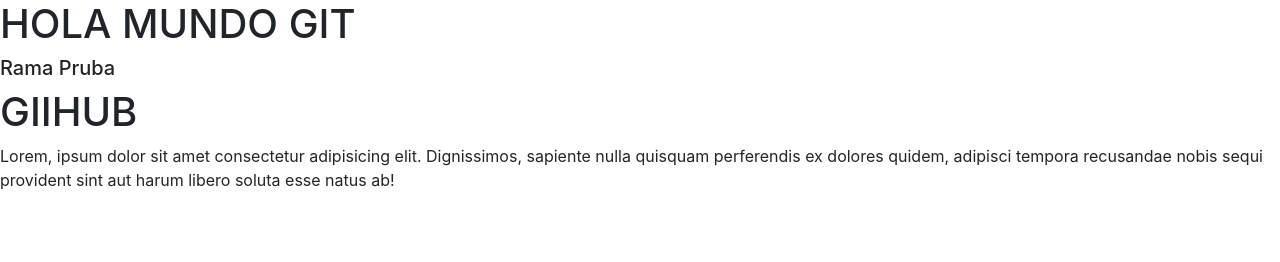
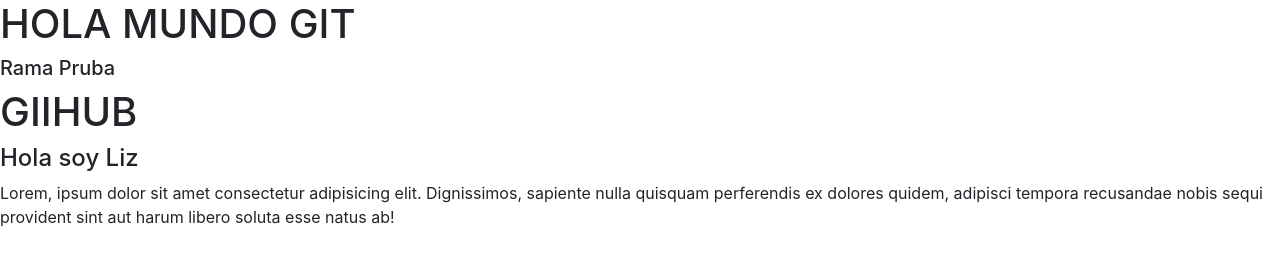
Before and after one commit to lizeht/Practica, a plain HTML site: page index.html in a window 1280 px wide. Drawn offline with nearby package versions, Linux system fonts and the light colour scheme.

Commit message:
Agrege un h1 en cual dice Hola soy liz

```diff
--- a/index.html
+++ b/index.html
@@ -16,6 +16,7 @@
     <h1>HOLA MUNDO GIT</h1>
     <h5>Rama Pruba</h5>
     <h1>GIIHUB</h1>
+    <h4>Hola soy Liz</h4>
     <p>Lorem, ipsum dolor sit amet consectetur adipisicing elit. Dignissimos, sapiente nulla quisquam perferendis ex dolores quidem, adipisci tempora recusandae nobis sequi provident sint aut harum libero soluta esse natus ab!</p>
 
 </body>
```
